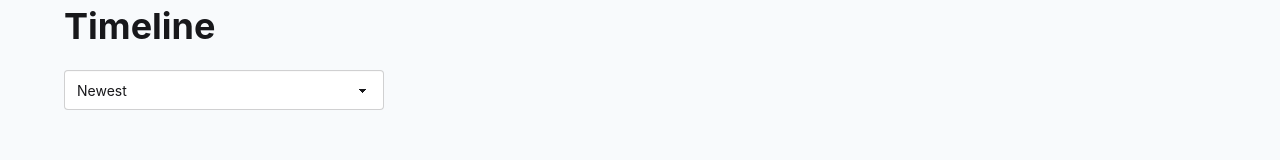
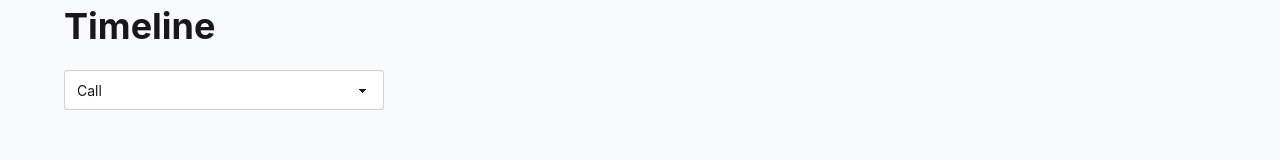
Before and after one commit to Morshedul-developer/keen-keeper, a React (Vite) app: page /timeline in a window 1280 px wide. Shown: the part 147-307 px from the top of the page. Built offline with nearby package versions, Linux system fonts and the light colour scheme.

Commit message:
fixed another bug

```diff
--- a/src/pages/timeLine/TimeLine.jsx
+++ b/src/pages/timeLine/TimeLine.jsx
@@ -10,8 +10,9 @@ const TimeLine = () => {
         <h2 className="text-4xl font-bold">Timeline</h2>
         <select defaultValue="Pick a color" className="select appearance-none">
           <option disabled={true}>Filter timeline</option>
-          <option>Newest</option>
-          <option>Oldest</option>
+          <option>Call</option>
+          <option>Text</option>
+          <option>Video</option>
         </select>
         {fnd.map((fd) => (
           <TimelineCard key={fd.id} fd={fd}/>
```
